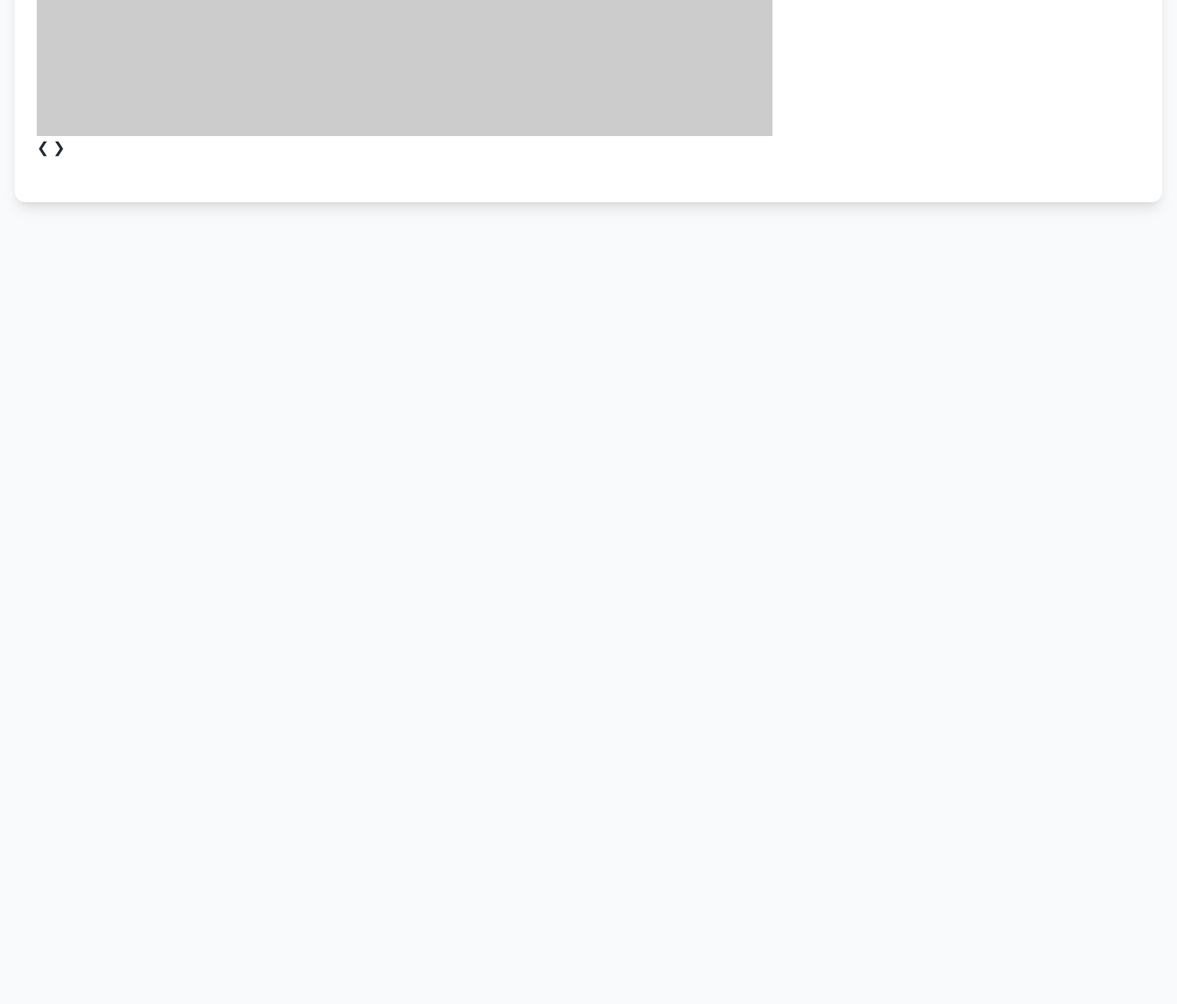
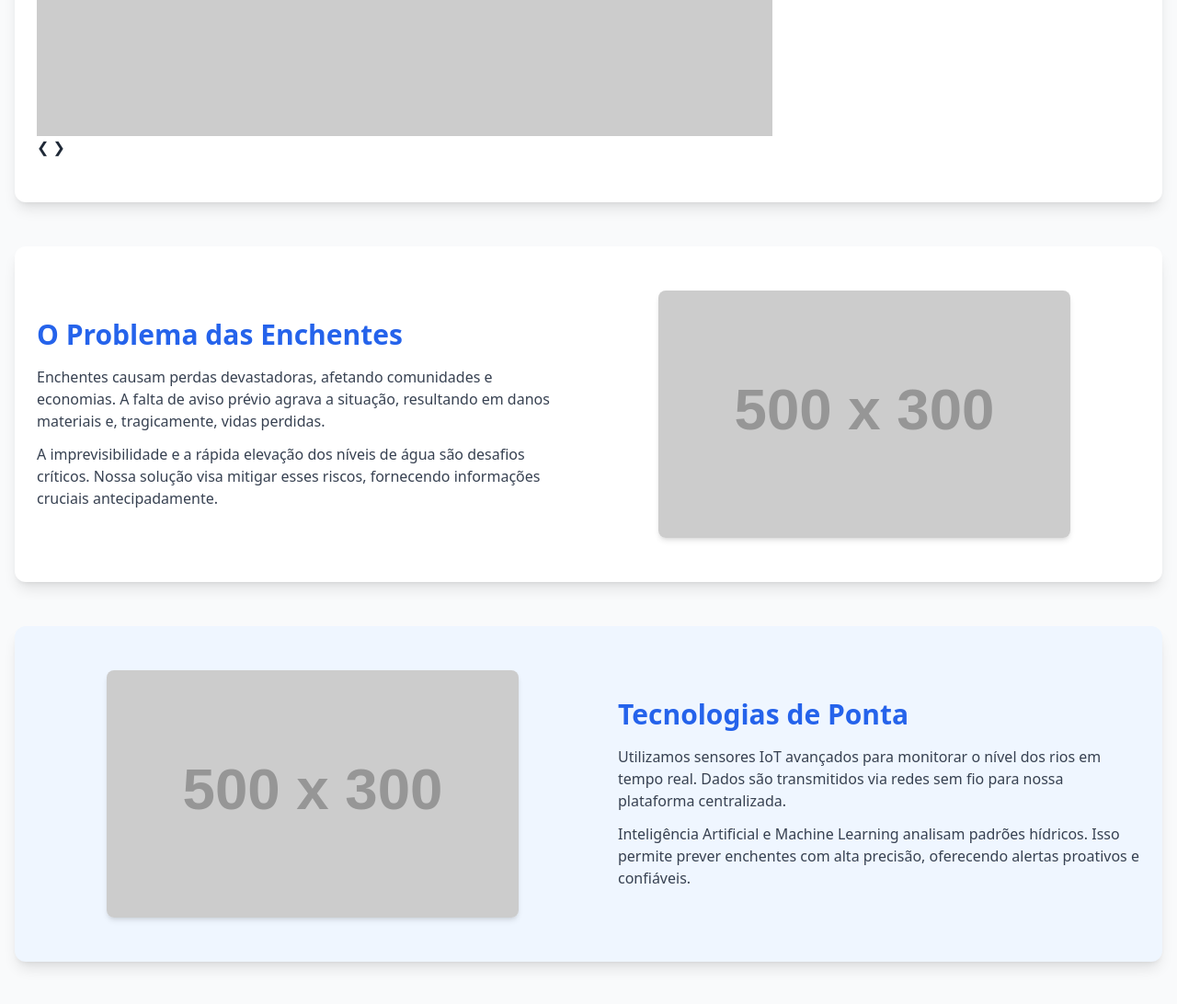
Before and after one commit to Equipe-Dev-fiap/gs-fw, a plain HTML site: page index.html in a window 1280 px wide. Shown: the part 3118-4210 px from the top of the page at 92% size. Before the commit the page ends 3418 px from the top, so only its background shows below. Drawn offline with nearby package versions, Linux system fonts and the light colour scheme; files that its build step writes are made by us from their sources; placeholder pictures from the web are drawn by us.

Commit message:
Adicionando conteudo problema e tecnologia no html

```diff
--- a/index.html
+++ b/index.html
@@ -106,3 +106,25 @@
                 <a class="next" onclick="plusSlides(1)">&#10095;</a>
             </div>
         </section>
+
+                <section id="problema" class="py-12 bg-white rounded-xl shadow-lg mb-12 flex flex-col md:flex-row items-center justify-center p-6">
+            <div class="md:w-1/2 md:pr-8 mb-6 md:mb-0">
+                <h2 class="text-3xl font-bold text-blue-600 mb-4">O Problema das Enchentes</h2>
+                <p class="text-gray-700 mb-3">Enchentes causam perdas devastadoras, afetando comunidades e economias. A falta de aviso prévio agrava a situação, resultando em danos materiais e, tragicamente, vidas perdidas.</p>
+                <p class="text-gray-700">A imprevisibilidade e a rápida elevação dos níveis de água são desafios críticos. Nossa solução visa mitigar esses riscos, fornecendo informações cruciais antecipadamente.</p>
+            </div>
+            <div class="md:w-1/2 flex justify-center">
+                <img src="https://placehold.co/500x300/e0f2f7/000000?text=Cidade+Inundada" alt="[Image of Flooded City]" class="rounded-lg shadow-md w-full max-w-md">
+            </div>
+        </section>
+
+        <section id="tecnologias" class="py-12 bg-blue-50 rounded-xl shadow-lg mb-12 flex flex-col md:flex-row-reverse items-center justify-center p-6">
+            <div class="md:w-1/2 md:pl-8 mb-6 md:mb-0">
+                <h2 class="text-3xl font-bold text-blue-600 mb-4">Tecnologias de Ponta</h2>
+                <p class="text-gray-700 mb-3">Utilizamos sensores IoT avançados para monitorar o nível dos rios em tempo real. Dados são transmitidos via redes sem fio para nossa plataforma centralizada.</p>
+                <p class="text-gray-700">Inteligência Artificial e Machine Learning analisam padrões hídricos. Isso permite prever enchentes com alta precisão, oferecendo alertas proativos e confiáveis.</p>
+            </div>
+            <div class="md:w-1/2 flex justify-center">
+                <img src="https://placehold.co/500x300/e0f2f7/000000?text=Sensores+IoT" alt="[Image of IoT Sensors]" class="rounded-lg shadow-md w-full max-w-md">
+            </div>
+        </section>
```
